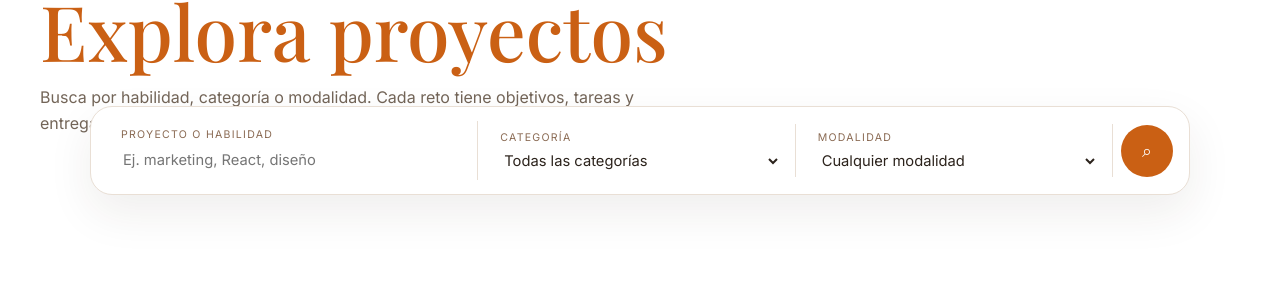
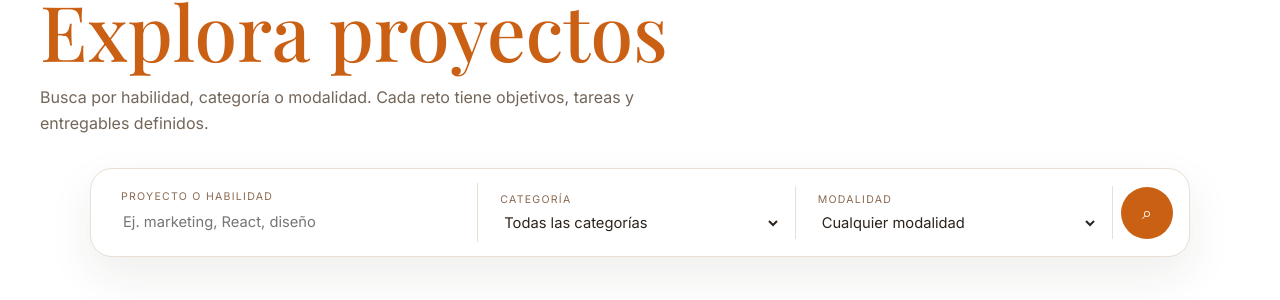
Before and after one commit to Rebeca-coder/HARMONTT, a React (Vite) app in the folder client/: page /#/proyectos in a window 1280 px wide. Shown: the part 194-494 px from the top of the page. Built offline with nearby package versions, Linux system fonts and the light colour scheme; no server answers.

Commit message:
Evita que el buscador tape el texto de Explora proyectos

```diff
--- a/client/src/styles/styles.css
+++ b/client/src/styles/styles.css
@@ -382,6 +382,11 @@ textarea {
     border: 1px solid var(--borde);
     border-radius: 22px;
     box-shadow: var(--sombra);
+}
+
+/* En el catálogo el buscador va debajo del título: no debe solaparlo como en el hero. */
+.portada-interna + .buscador {
+    margin-top: 32px;
 }
 
 .campo {
```
